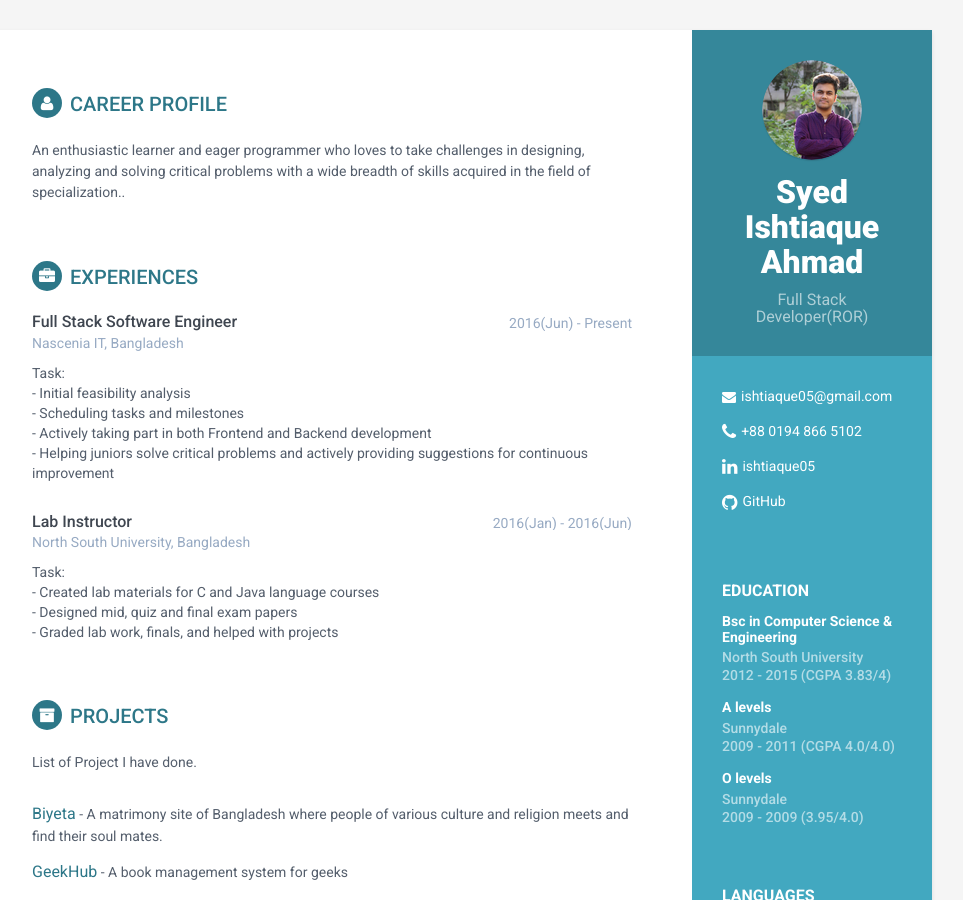
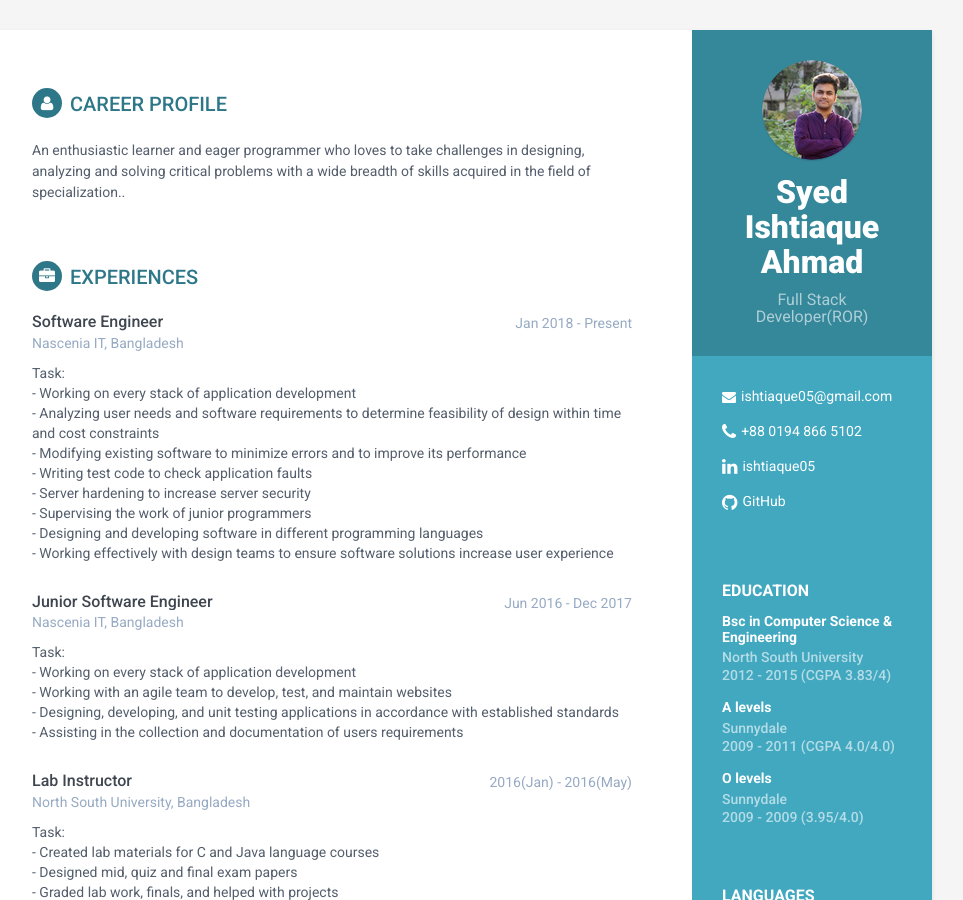
Before and after one commit to ishtiaque05/ishtiaque05.github.io.backup, a Jekyll site: the page built from index.html, in a window 1280 px wide and 900 px high. Shown: the whole window, without its empty margins (188-1151 px from the left). Built offline with Jekyll 4.4.1, drawn with Linux system fonts in a browser that asks for light colours.

Commit message:
Update Data

```diff
--- a/_data/experiences.yml
+++ b/_data/experiences.yml
@@ -1,15 +1,33 @@
 - experience:
-  role: Full Stack Software Engineer
-  time: 2016(Jun) - Present
+  role: Software Engineer
+  time: Jan 2018 - Present
   company: Nascenia IT, Bangladesh
   details: "<div>Task:</div>
-            <div>- Initial feasibility analysis</div>
-            <div>- Scheduling tasks and milestones</div>
-            <div>- Actively taking part in both Frontend and Backend development</div>
-            <div>- Helping juniors solve critical problems and actively providing suggestions for continuous improvement</div>"
+            <div>- Working on every stack of application development </div>
+            <div>- Analyzing user needs and software requirements to determine feasibility of design
+            within time and cost constraints </div>
+            <div>- Modifying existing software to minimize errors and to improve its performance </div>
+            <div>- Writing test code to check application faults</div>
+            <div>- Server hardening to increase server security </div>
+            <div>- Supervising the work of junior programmers </div>
+            <div>- Designing and developing software in different programming languages  </div>
+            <div>- Working effectively with design teams to ensure software solutions increase user
+            experience </div>"
+
+- experience:
+  role: Junior Software Engineer
+  time: Jun 2016 - Dec 2017
+  company: Nascenia IT, Bangladesh
+  details: "<div>Task:</div>
+            <div>- Working on every stack of application development </div>
+            <div>- Working with an agile team to develop, test, and maintain websites </div>
+            <div>- Designing, developing, and unit testing applications in accordance with established
+            standards</div>
+            <div>- Assisting in the collection and documentation of users requirements </div>"
+
 - experience:
   role: Lab Instructor
-  time: 2016(Jan) - 2016(Jun)
+  time: 2016(Jan) - 2016(May)
   company: North South University, Bangladesh
   details: "<div>Task: </div>
             <div>- Created lab materials for C and Java language courses</div>
```
